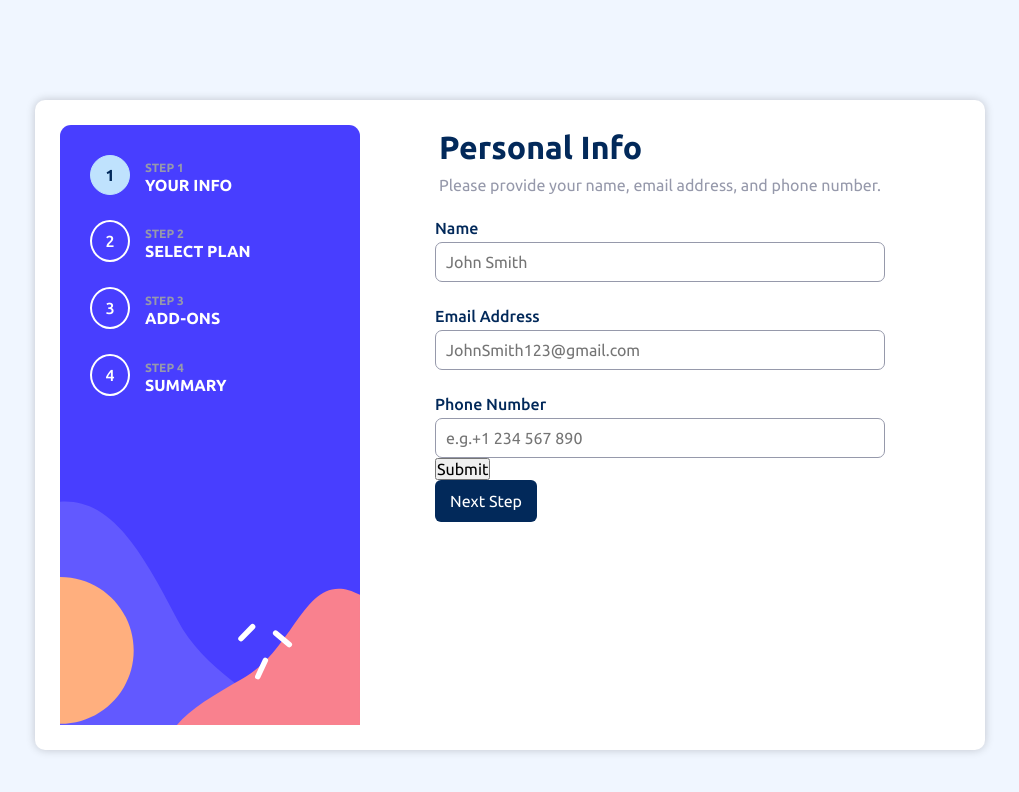
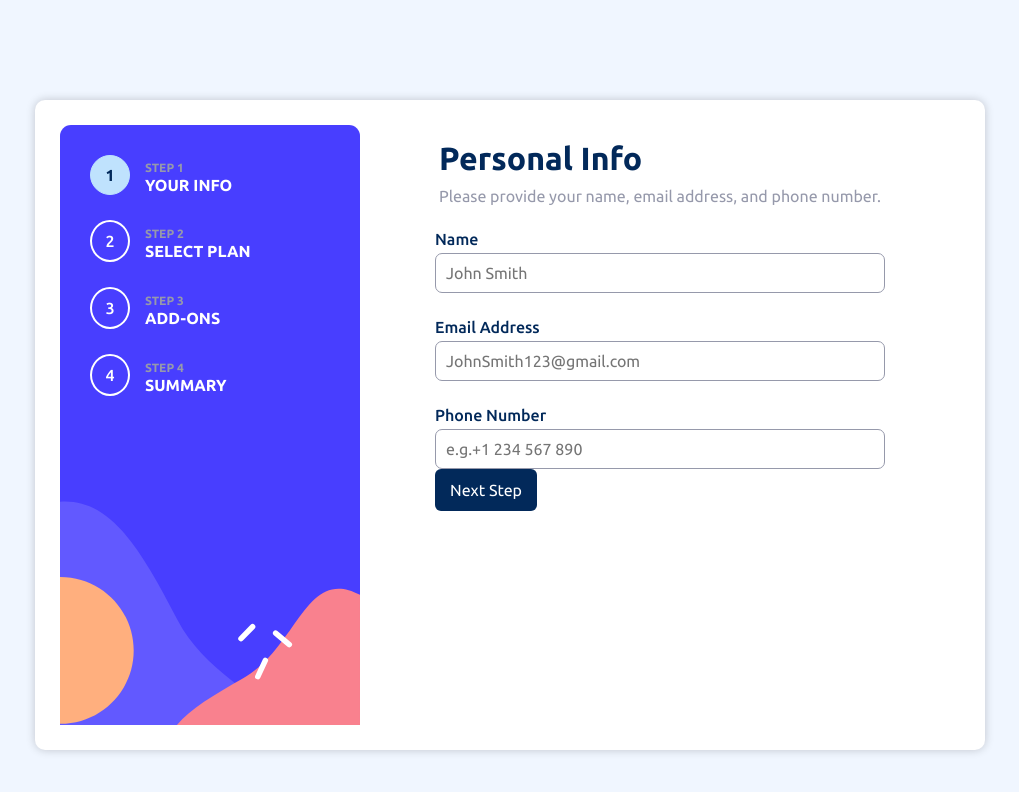
Before and after one commit to JesusVS760/Multi-Step, a React (Vite) app: page / in a window 1280 px wide. Shown: the top 792 px of the page, without its empty margins (130-1149 px from the left). Built offline with nearby package versions, Linux system fonts and the light colour scheme.

Commit message:
Form validation

```diff
--- a/src/Pages/Personal.jsx
+++ b/src/Pages/Personal.jsx
@@ -16,15 +16,16 @@ const Personal = () => {
   };
 
   const isValidPhoneNumber = (phoneNumber) => {
-    const phoneRegex = /^[0-9]*^[()-]*$/;
+    const phoneRegex =
+      /^\+?([0-9]{1})\)?[-. ]?([0-9]{3})[-. ]?([0-9]{3})[-. ]?([0-9]{4})$/;
     return phoneRegex.test(phoneNumber);
   };
 
   const [errors, setErrors] = useState();
 
-  let newErrors = {};
+  const validateForm = () => {
+    let newErrors = {};
 
-  const validateForm = () => {
     if (!formData.name) {
       newErrors.name = "Name is required";
     }
@@ -48,7 +49,8 @@ const Personal = () => {
     const isValid = validateForm();
     if (isValid) {
       console.log("Form Submitted", formData);
-    } else {
+    }
+    if (!isValid) {
       console.log("Form Failed!");
     }
   };
@@ -70,7 +72,7 @@ const Personal = () => {
           <h1>Personal Info</h1>
           <p>Please provide your name, email address, and phone number.</p>
         </div>
-        <form onSubmit={handleSubmit} className="personal-input">
+        <form onClick={handleSubmit} className="personal-input">
           <div className="personal-name">
             <p>Name</p>
             <input
@@ -94,14 +96,13 @@ const Personal = () => {
             <p>Phone Number</p>
             <input
               onChange={handleChange}
-              type="number"
               name="phoneNumber"
               value={formData.phoneNumber}
               placeholder="e.g.+1 234 567 890"
             />
           </div>
-          <button type="submit">Submit</button>
-          <NextStep type="submit" to={"/select"} />
+          {/* <button onSubmit={handleSubmit}>Submit</button> */}
+          <NextStep onClick={handleSubmit} to={"/select"} />
         </form>
         <div className="next-step-button">
           {/* <NextStep type="submit" to={"/select"} /> */}
--- a/src/components/NextStep.jsx
+++ b/src/components/NextStep.jsx
@@ -1,21 +1,21 @@
-import React, { useState } from "react";
+// import React, { useState } from "react";
 import { useNavigate } from "react-router-dom";
 import "./NextStep.css";
-const NextStep = ({ to, data }) => {
+const NextStep = ({ to, handleSubmit }) => {
   const navigate = useNavigate();
 
   function handleNextPage() {
+    console.log(handleSubmit);
     console.log("Next Page");
-    console.log(data);
     navigate(to);
   }
 
   return (
-    <div className="next-step-container">
-      <button type="submit" onClick={handleNextPage} className="next-step">
+    <form className="next-step-container">
+      <button onClick={handleNextPage} className="next-step">
         Next Step
       </button>
-    </div>
+    </form>
   );
 };
 
```
